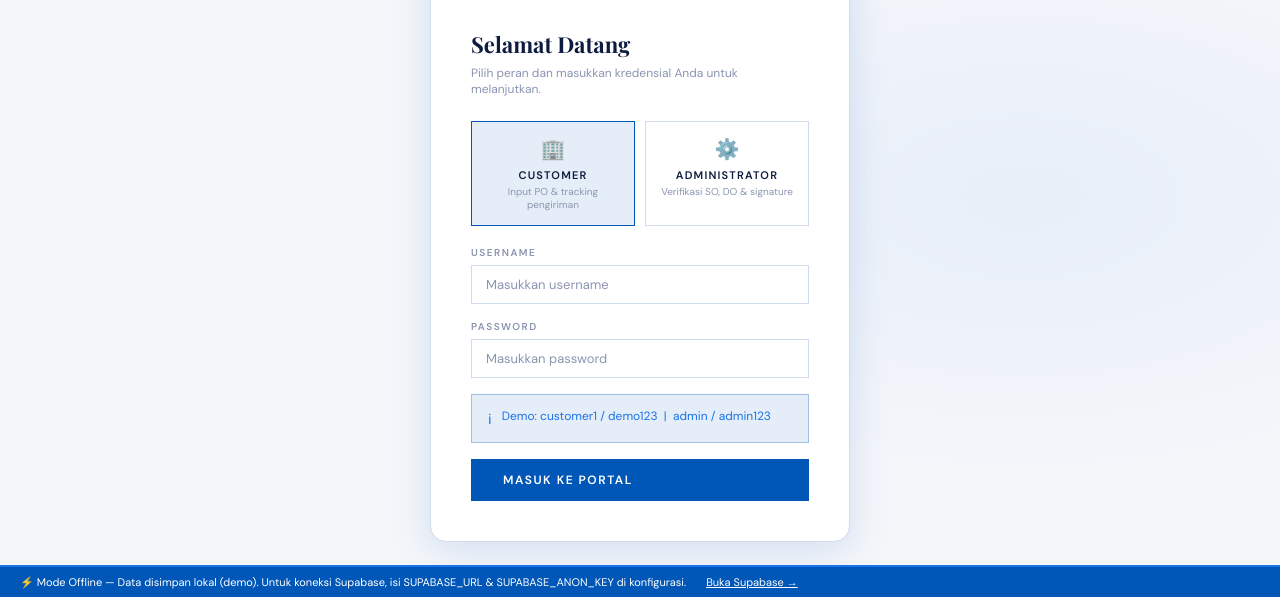
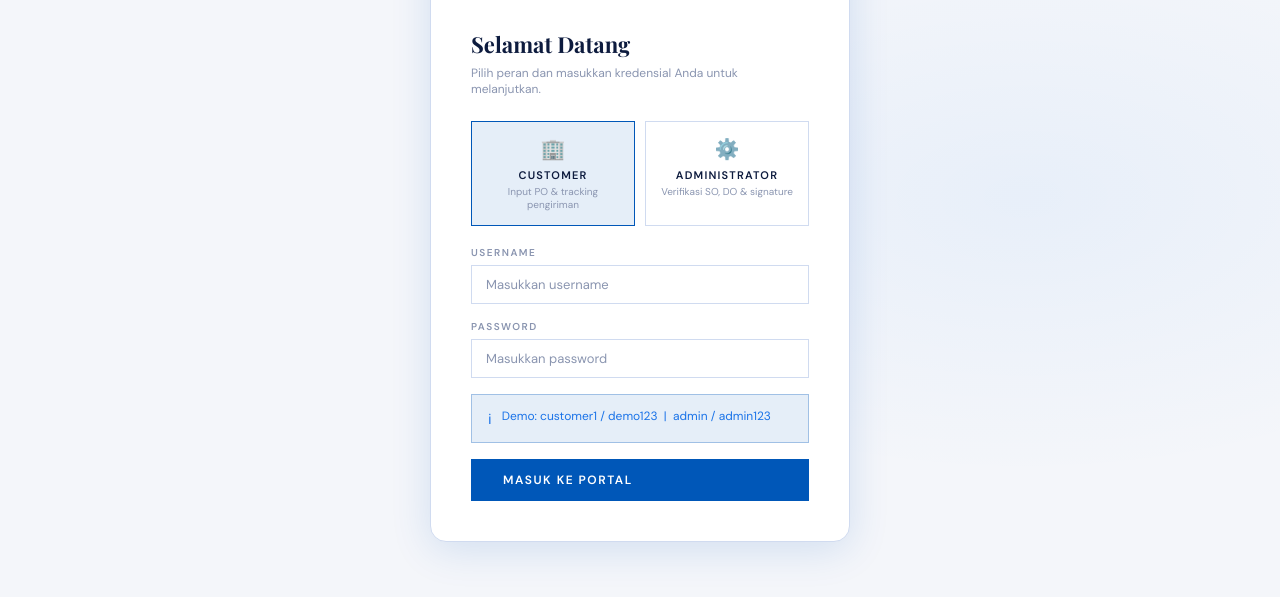
Before and after one commit to Senjayasan-Project/dmk-portal, a website: page index.html in a window 1280 px wide. Shown: the part 203-800 px from the top of the page. Drawn offline with nearby package versions, Linux system fonts and the light colour scheme.

Commit message:
Update index.html

```diff
--- a/index.html
+++ b/index.html
@@ -24,8 +24,8 @@ const SUPABASE_ANON_KEY = 'eyJhbGciOiJIUzI1NiIsInR5cCI6IkpXVCJ9.eyJpc3MiOiJzdXBh
 // Validasi dan inisialisasi Supabase client
 function _initSupabase() {
   // Cek placeholder — jika URL/key masih default, gunakan mode offline
-  const isPlaceholder = !SUPABASE_URL || SUPABASE_URL.includes('https://slrjqrynjqftfivoarmw.supabase.co') ||
-                        !SUPABASE_ANON_KEY || SUPABASE_ANON_KEY.includes('eyJhbGciOiJIUzI1NiIsInR5cCI6IkpXVCJ9.eyJpc3MiOiJzdXBhYmFzZSIsInJlZiI6InNscmpxcnluanFmdGZpdm9hcm13Iiwicm9sZSI6ImFub24iLCJpYXQiOjE3NzU3MTkyNDQsImV4cCI6MjA5MTI5NTI0NH0.iRKpYEyM4rEkxKM36lMTRFgP8GKDKMP8pTXfo02i4Lg');
+  const isPlaceholder = !SUPABASE_URL || SUPABASE_URL.includes('YOUR_PROJECT_ID') ||
+                        !SUPABASE_ANON_KEY || SUPABASE_ANON_KEY.includes('YOUR_ANON');
   if (isPlaceholder) {
     console.info('[DMK Portal] Supabase belum dikonfigurasi → mode offline (localStorage)');
     return null;
```
